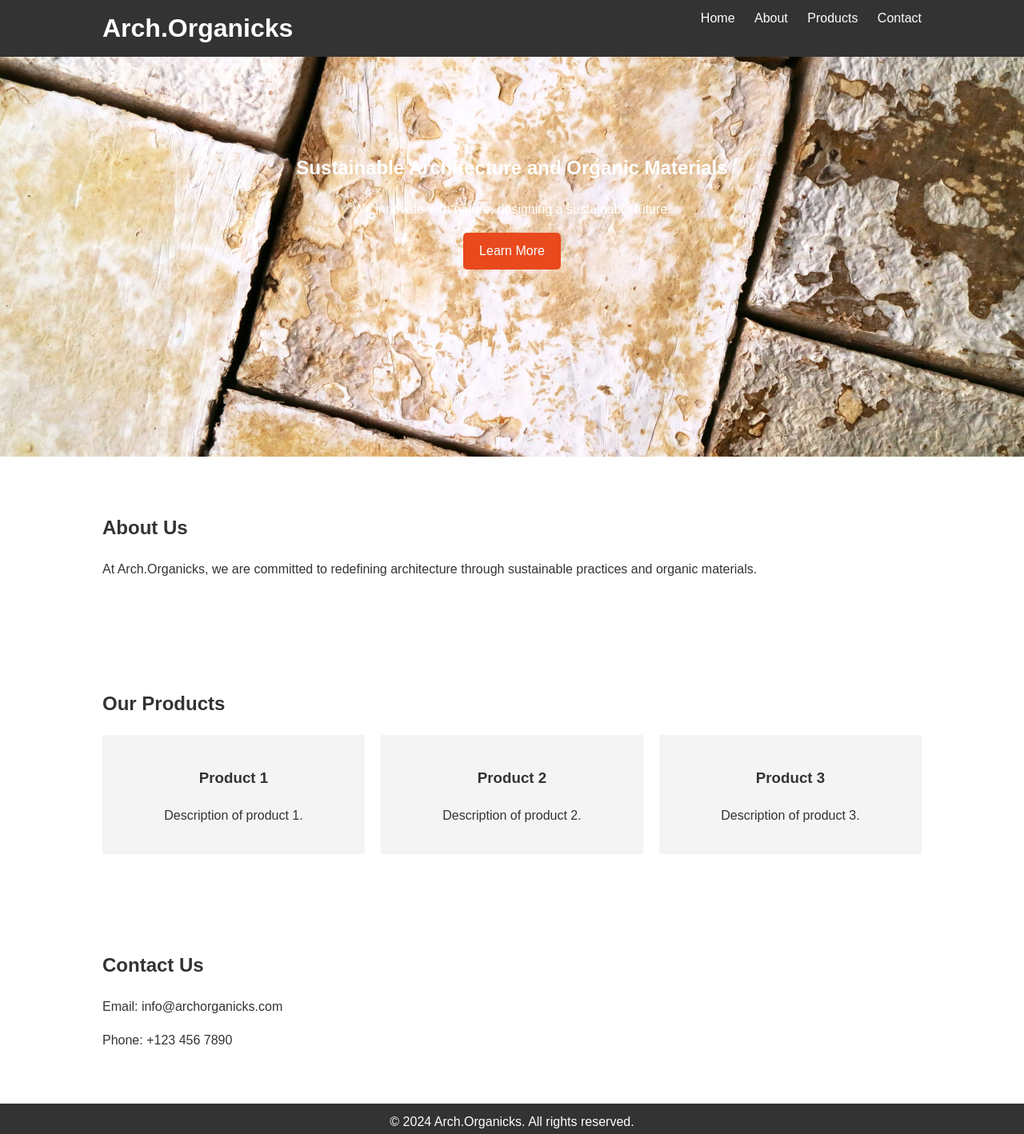
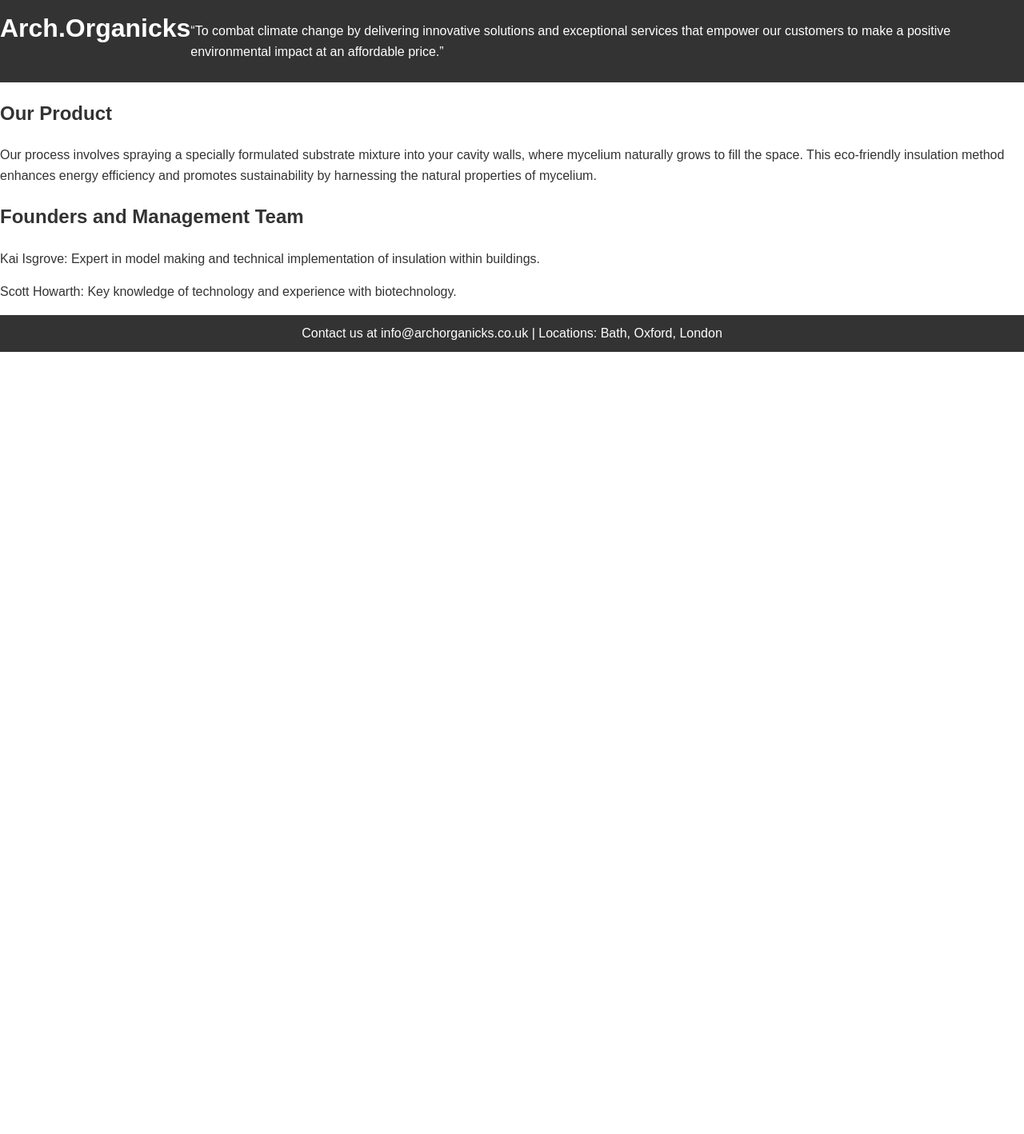
Before and after one commit to Scottyhr/arch.organicks, a plain HTML site: page index.html in a window 1280 px wide. Shown: the whole page at 80% size. After the commit the page ends 800 px from the top, so only its background shows below. Drawn offline with Linux system fonts and the light colour scheme.

Commit message:
Add files via upload

```diff
--- a/index.html
+++ b/index.html
@@ -8,66 +8,23 @@
 </head>
 <body>
     <header>
-        <div class="container">
-            <h1>Arch.Organicks</h1>
-            <nav>
-                <ul>
-                    <li><a href="#home">Home</a></li>
-                    <li><a href="#about">About</a></li>
-                    <li><a href="#products">Products</a></li>
-                    <li><a href="#contact">Contact</a></li>
-                </ul>
-            </nav>
-        </div>
+        <h1>Arch.Organicks</h1>
+        <p>“To combat climate change by delivering innovative solutions and exceptional services that empower our customers to make a positive environmental impact at an affordable price.”</p>
     </header>
 
-    <section id="home" class="hero">
-        <div class="container">
-            <h2>Sustainable Architecture and Organic Materials</h2>
-            <p>We innovate with nature, designing a sustainable future.</p>
-            <a href="#about" class="btn">Learn More</a>
-        </div>
+    <section id="overview">
+        <h2>Our Product</h2>
+        <p>Our process involves spraying a specially formulated substrate mixture into your cavity walls, where mycelium naturally grows to fill the space. This eco-friendly insulation method enhances energy efficiency and promotes sustainability by harnessing the natural properties of mycelium.</p>
     </section>
 
-    <section id="about">
-        <div class="container">
-            <h2>About Us</h2>
-            <p>At Arch.Organicks, we are committed to redefining architecture through sustainable practices and organic materials.</p>
-        </div>
-    </section>
-
-    <section id="products">
-        <div class="container">
-            <h2>Our Products</h2>
-            <div class="product-grid">
-                <div class="product">
-                    <h3>Product 1</h3>
-                    <p>Description of product 1.</p>
-                </div>
-                <div class="product">
-                    <h3>Product 2</h3>
-                    <p>Description of product 2.</p>
-                </div>
-                <div class="product">
-                    <h3>Product 3</h3>
-                    <p>Description of product 3.</p>
-                </div>
-            </div>
-        </div>
-    </section>
-
-    <section id="contact">
-        <div class="container">
-            <h2>Contact Us</h2>
-            <p>Email: info@archorganicks.com</p>
-            <p>Phone: +123 456 7890</p>
-        </div>
+    <section id="team">
+        <h2>Founders and Management Team</h2>
+        <p>Kai Isgrove: Expert in model making and technical implementation of insulation within buildings.</p>
+        <p>Scott Howarth: Key knowledge of technology and experience with biotechnology.</p>
     </section>
 
     <footer>
-        <div class="container">
-            <p>&copy; 2024 Arch.Organicks. All rights reserved.</p>
-        </div>
+        <p>Contact us at info@archorganicks.co.uk | Locations: Bath, Oxford, London</p>
     </footer>
 </body>
 </html>
```
Also changed, not shown: about.html (added, +38 -0 lines), market.html (added, +7 -0 lines), products.html (added, +33 -0 lines).
